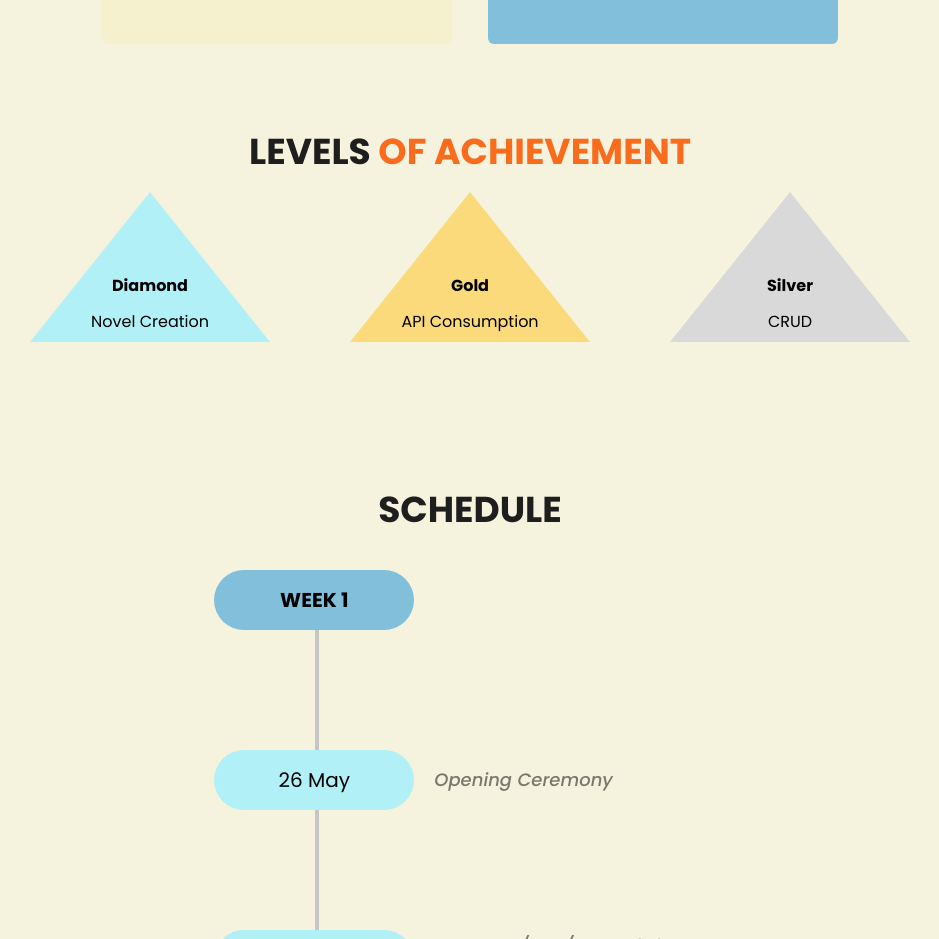
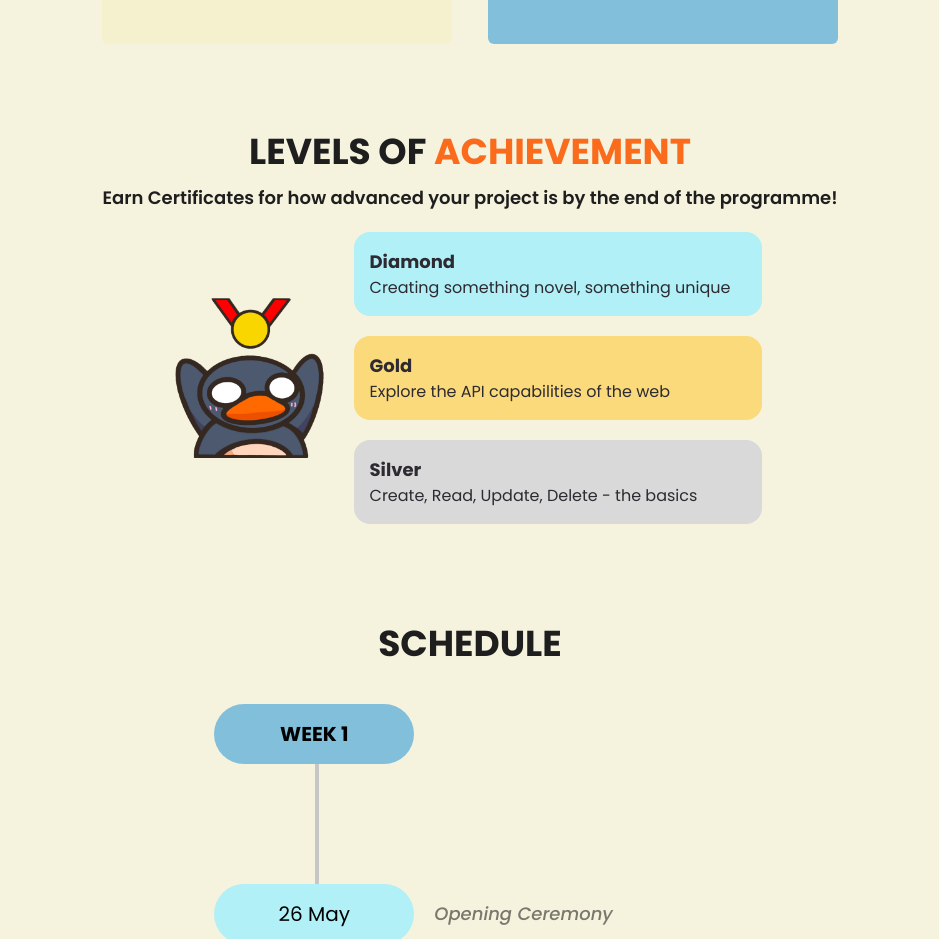
Before and after one commit to DevHub-iLab/summerbuild-2025, a React (Vite) app: page / in a window 1280 px wide. Shown: the part 1400-2339 px from the top of the page, without its empty margins (170-1109 px from the left). Built offline with nearby package versions, Linux system fonts and the light colour scheme; the HTML template or start-up script is replaced by a standard one.

Commit message:
⚡ Revamped Achievement component layout and update AchievementCard styling

```diff
--- a/src/components/Body/Achievement/Achievement.jsx
+++ b/src/components/Body/Achievement/Achievement.jsx
@@ -3,30 +3,41 @@ import { Autoplay, Pagination } from "swiper/modules"
 import "swiper/css"
 import "swiper/css/pagination"
 import AchievementCard from "./AchievementCard.jsx"
+import MedalPengi from "../../../assets/medalsb.png"
 
 function Achievement() {
     return (
         <div className="mt-20 flex flex-col">
             <h1 className="justify-center text-center text-2xl font-bold uppercase sm:text-3xl md:text-4xl">
-                <span className="text-[#1E1E1E]">levels </span>
-                <span className="text-[#FA6B1C]">of achievement</span>
+                <span className="text-[#1E1E1E]">levels of </span>
+                <span className="text-[#FA6B1C]">achievement</span>
             </h1>
+            <h3 className="mt-3 text-center text-lg font-semibold text-[#1E1E1E]">
+                Earn Certificates for how advanced your project is by the end of
+                the programme!
+            </h3>
+            <div className="flex flex-col items-center justify-center gap-4 md:flex-row">
+                <img
+                    src={MedalPengi}
+                    alt="Medals"
+                    className="mt-4 h-[20vh] w-fit md:mt-0"
+                />
                 {/* Desktop View */}
-            <div className="mx-2 mt-5 hidden w-auto justify-center md:flex">
+                <div className="align-center mx-2 mt-5 hidden w-auto flex-col justify-center md:flex">
                     <AchievementCard
                         color="#B1F0F7"
                         level="Diamond"
-                    description="Novel Creation"
+                        description="Creating something novel, something unique"
                     />
                     <AchievementCard
                         color="#FADA7A"
                         level="Gold"
-                    description="API Consumption"
+                        description="Explore the API capabilities of the web"
                     />
                     <AchievementCard
                         color="#D9D9D9"
                         level="Silver"
-                    description="CRUD"
+                        description="Create, Read, Update, Delete - the basics"
                     />
                 </div>
 
@@ -40,30 +51,30 @@ function Achievement() {
                         spaceBetween={10}
                         slidesPerView={1}
                         centeredSlides={true}
-                    className="flex w-full max-w-xs items-center justify-center"
-                >
+                        className="flex w-full max-w-xs items-center justify-center">
                         <SwiperSlide>
                             <AchievementCard
                                 color="#B1F0F7"
                                 level="Diamond"
-                            description="Novel Creation"
+                                description="Creating something novel, something unique"
                             />
                         </SwiperSlide>
                         <SwiperSlide>
                             <AchievementCard
                                 color="#FADA7A"
                                 level="Gold"
-                            description="API Consumption"
+                                description="Explore the API capabilities of the web"
                             />
                         </SwiperSlide>
                         <SwiperSlide>
                             <AchievementCard
                                 color="#D9D9D9"
                                 level="Silver"
-                            description="CRUD"
+                                description="Create, Read, Update, Delete - the basics"
                             />
                         </SwiperSlide>
                     </Swiper>
+                </div>
             </div>
         </div>
     )
--- a/src/components/Body/Achievement/AchievementCard.jsx
+++ b/src/components/Body/Achievement/AchievementCard.jsx
@@ -2,15 +2,11 @@ function AchievementCard(props) {
     return (
         <div className="mb-5">
             <div
-                className="mx-10 h-0 w-0 border-r-[120px] border-b-[150px] border-l-[120px] border-r-transparent border-b-yellow-100 border-l-transparent"
-                style={{ borderBottomColor: props.color || "transparent" }}
-            ></div>
-            <h1 className="relative bottom-17 text-center font-bold">
-                {props.level || "PlaceHolder"}
-            </h1>
-            <p className="relative bottom-14 text-center">
-                {props.description}
-            </p>
+                className="text-dh-grey-200 mb-8 h-full w-full rounded-2xl py-4 pr-8 pl-4 text-left md:mb-0"
+                style={{ backgroundColor: props.color || "transparent" }}>
+                <h1 className="text-lg font-bold">{props.level}</h1>
+                <p>{props.description}</p>
+            </div>
         </div>
     )
 }
```
Lines whose indentation alone changed are shown as unchanged.
